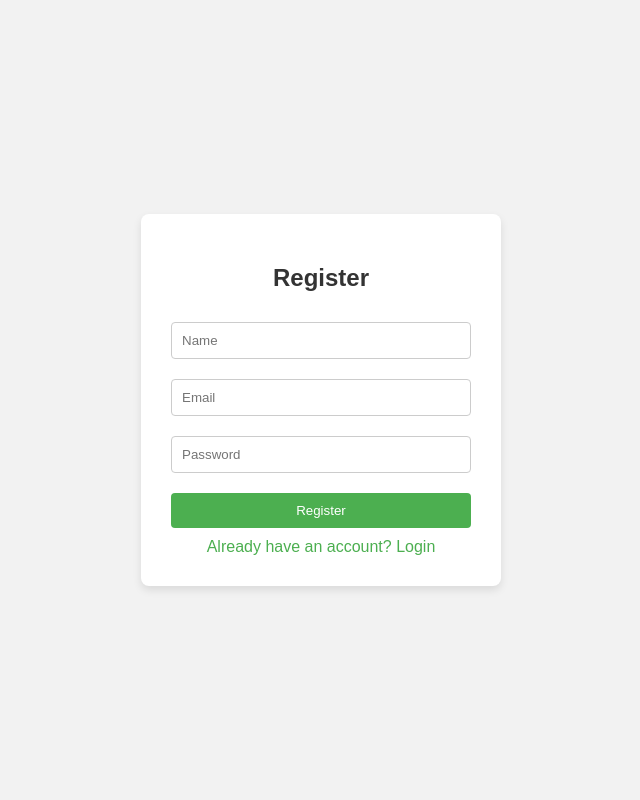
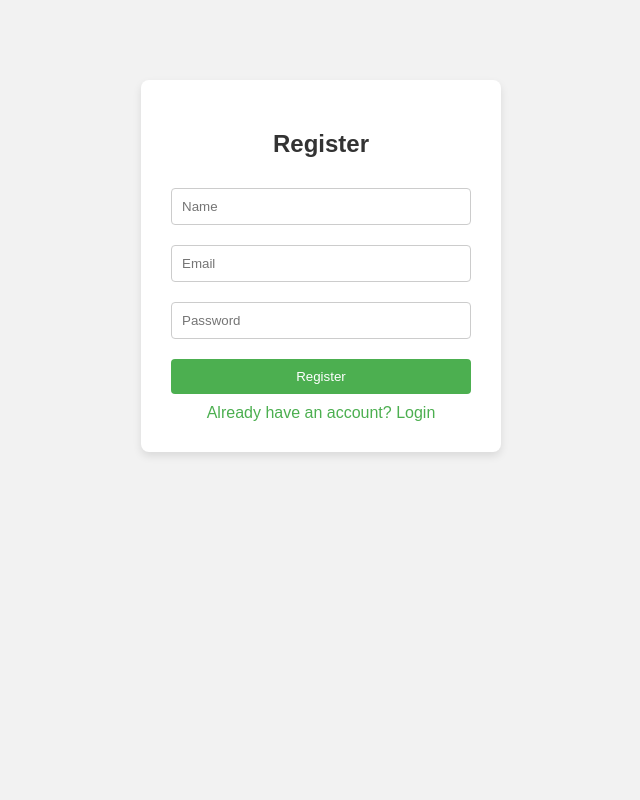
Before and after one commit to beyu9918/group_project_ecocampus, a Node server app: page /register in a window 1280 px wide. Shown: the whole page, without its empty margins (319-959 px from the left). Run offline with Node 20, Linux system fonts and the light colour scheme.

Commit message:
css unified

```diff
--- a/public/stylesheets/style.css
+++ b/public/stylesheets/style.css
@@ -1,3 +1,4 @@
+
 h1 {
   color: #2c3e50;
   text-align: center;
@@ -55,11 +56,6 @@ button:disabled {
 body {
     font-family: Arial, sans-serif;
     background: #f2f2f2;
-
-    display: flex;
-
-    align-items: center;
-    height: 100vh;
     margin: 0;
     color: #333;
   }
```
